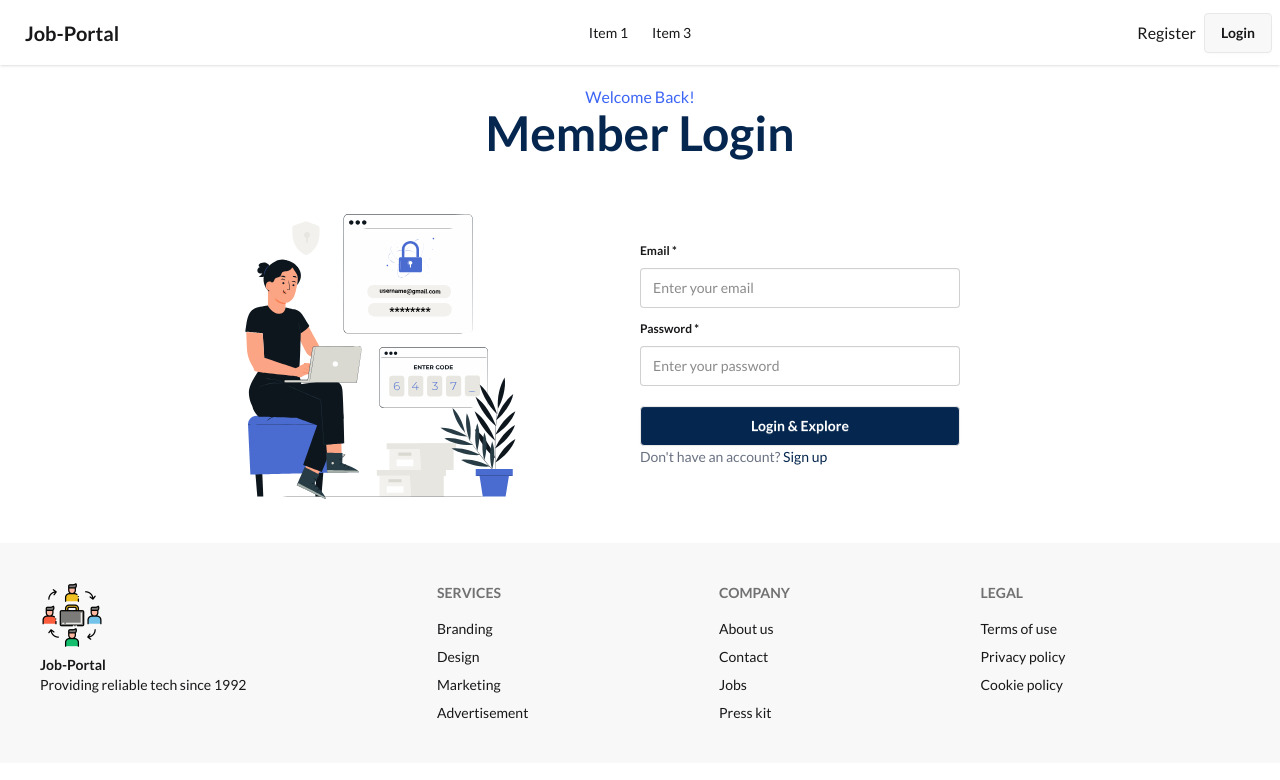
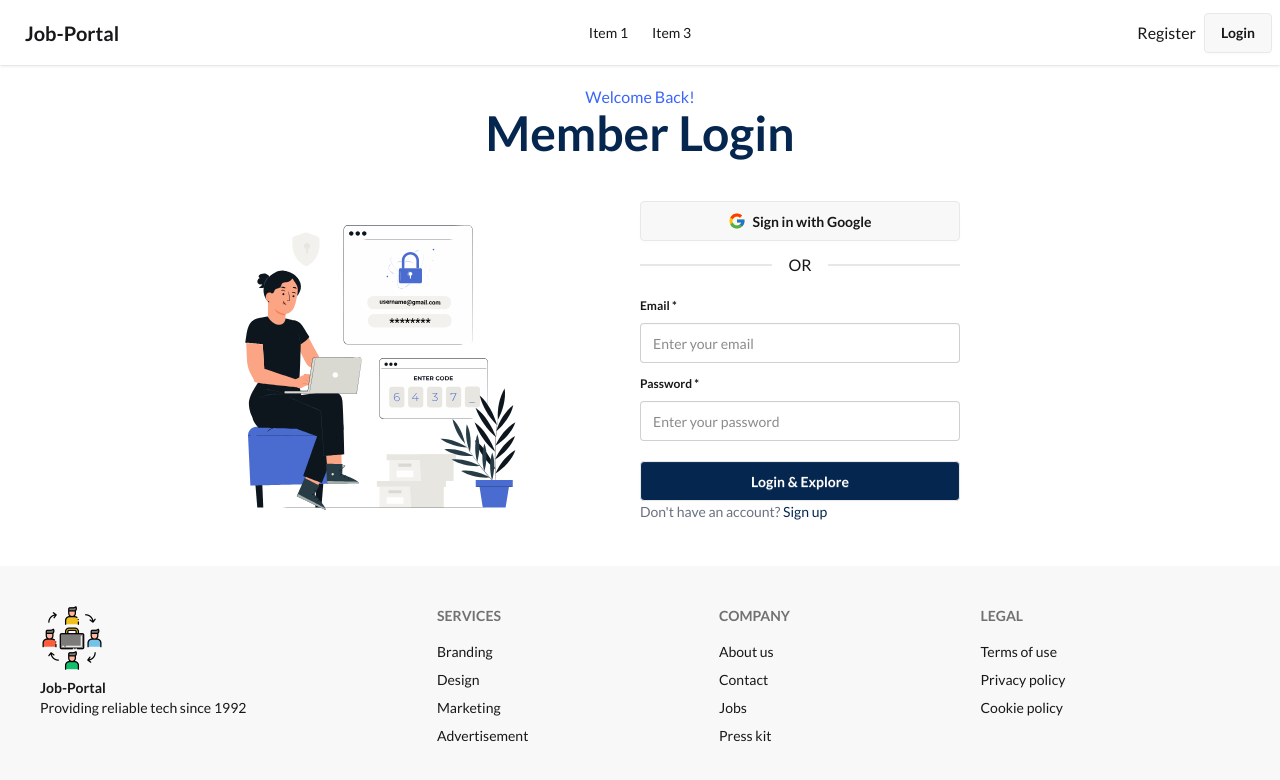
Before and after one commit to Suprio-Das/Job-Portal-Client, a React (Vite) app: page /login in a window 1280 px wide. Shown: the top 780 px of the page. Built offline with nearby package versions, Linux system fonts and the light colour scheme; no server answers.

Commit message:
Social Login Added to the Login Page

```diff
--- a/src/Pages/Login/Login.jsx
+++ b/src/Pages/Login/Login.jsx
@@ -4,6 +4,7 @@ import { Link } from 'react-router-dom';
 import { useContext } from 'react';
 import AuthContext from '../../Context/AuthContext/AuthContext';
 import { Bounce, toast, ToastContainer } from 'react-toastify';
+import SocialLogin from '../Shared/SocialLogin';
 
 const Login = () => {
     const { signInUserWithEmail } = useContext(AuthContext);
@@ -57,6 +58,7 @@ const Login = () => {
                 </div>
                 <div className='w-1/2'>
                     <form onSubmit={handleSignIn}>
+                        <SocialLogin></SocialLogin>
                         <fieldset className="fieldset">
                             <legend className="fieldset-legend">Email *</legend>
                             <input type="text" className="input" name='email' required placeholder="Enter your email" />
--- a/src/Pages/Shared/SocialLogin.jsx
+++ b/src/Pages/Shared/SocialLogin.jsx
@@ -2,7 +2,7 @@ import { FcGoogle } from "react-icons/fc";
 
 const SocialLogin = () => {
     return (
-        <div className="w-xs mx-auto">
+        <div className="w-xs">
             <button className="flex items-center btn btn-base w-full">
                 <FcGoogle className="text-lg" /> Sign in with Google
             </button>
```
